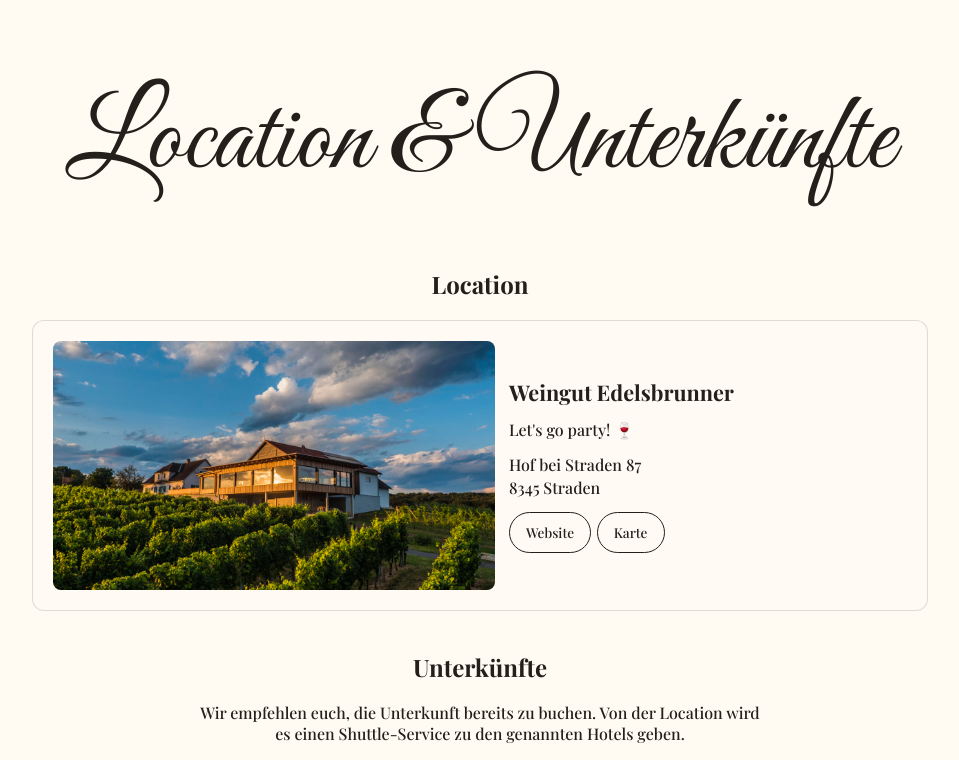
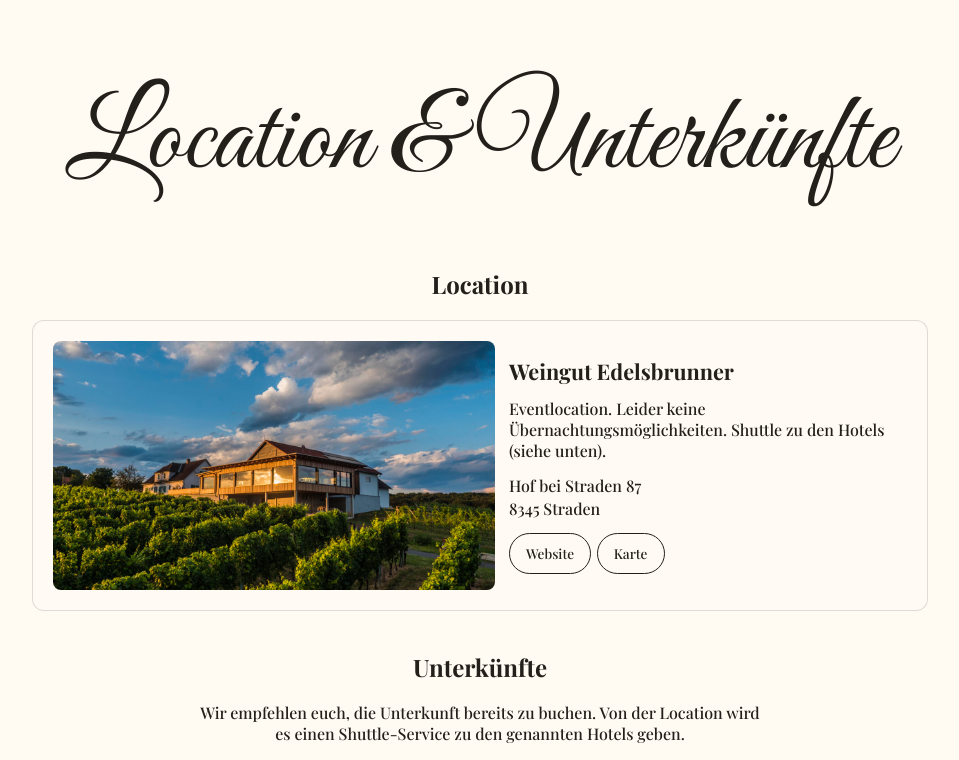
Before and after one commit to mellysam/mellysam.github.io, a SvelteKit app: page /location-unterkuenfte in a window 1280 px wide. Shown: the top 760 px of the page, without its empty margins (160-1119 px from the left). Built offline with nearby package versions, Linux system fonts and the light colour scheme.

Commit message:
👷 prod fix

```diff
--- a/src/routes/location-unterkuenfte/+page.svelte
+++ b/src/routes/location-unterkuenfte/+page.svelte
@@ -14,7 +14,7 @@
       <LocationCard
         name="Weingut Edelsbrunner"
         layout="horizontal"
-        description="Let's go party! 🍷"
+        description="Eventlocation. Leider keine Übernachtungsmöglichkeiten. Shuttle zu den Hotels (siehe unten)."
         imageSrc={edelsbrunner}
         imageAlt="Weingut Edelsbrunner"
         website="https://www.weingut-edelsbrunner.at"
```
